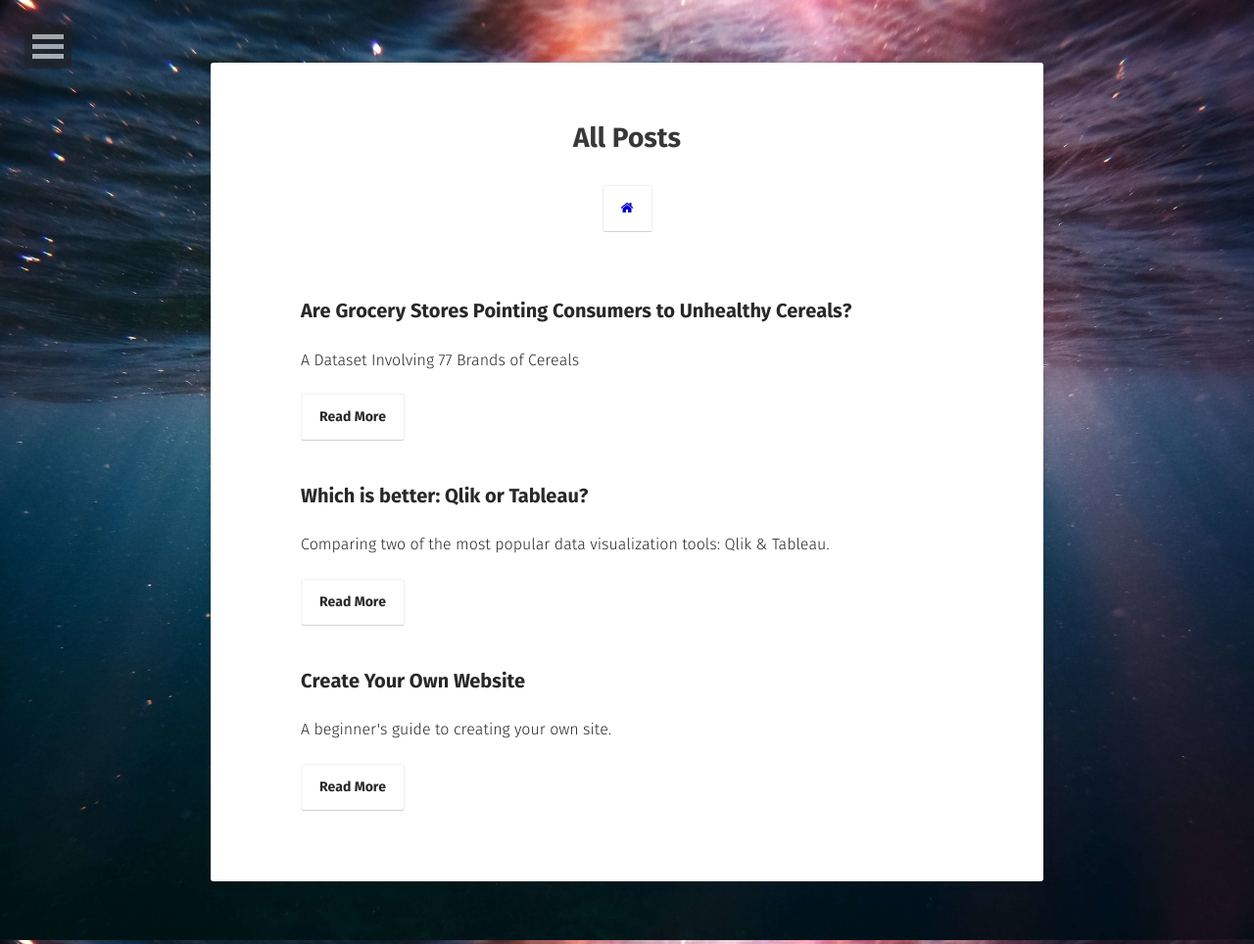
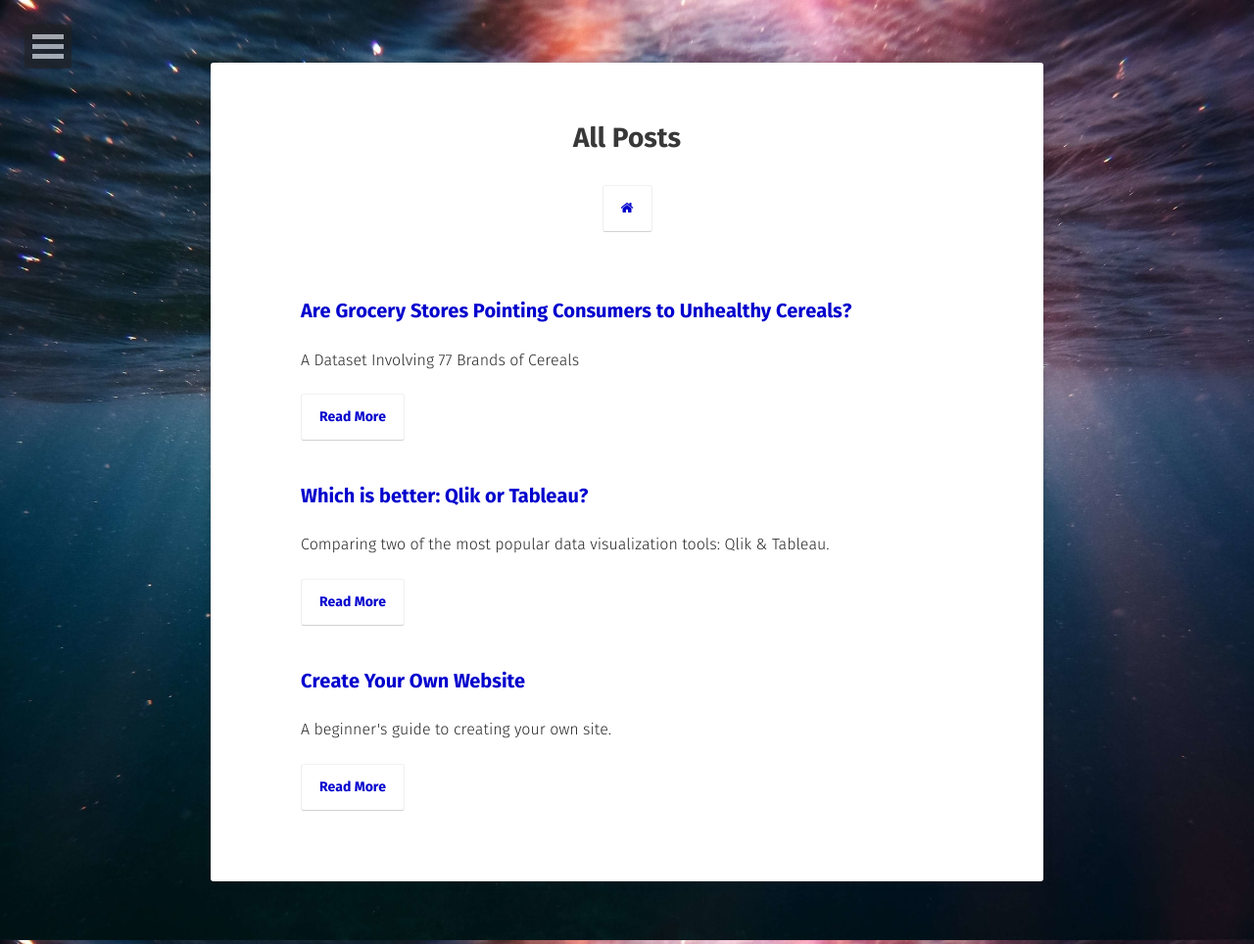
Before and after one commit to sarahschirduan/sarahschirduan.github.io, a Jekyll site: the page built from posts/index.md, in a window 1280 px wide. Shown: the whole page at 98% size. Built offline with Jekyll 4.4.1, drawn with Linux system fonts in a browser that asks for light colours; some web fonts are replaced.

Commit message:
Update typography.scss

```diff
--- a/_sass/typography.scss
+++ b/_sass/typography.scss
@@ -53,7 +53,7 @@ h3.title a {
 		a {
 			@include font-rem(20);
 			text-decoration: none;
-			color: $color_shark;
+			color: $color_blue;
 			font-weight: bolder;
             &:hover {
                 color: $red;
```
